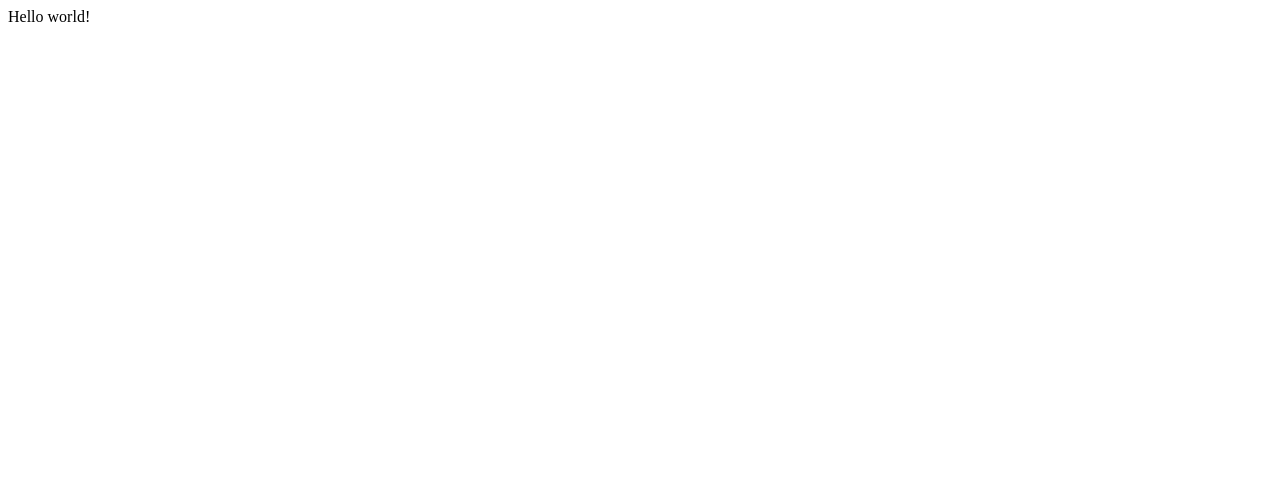
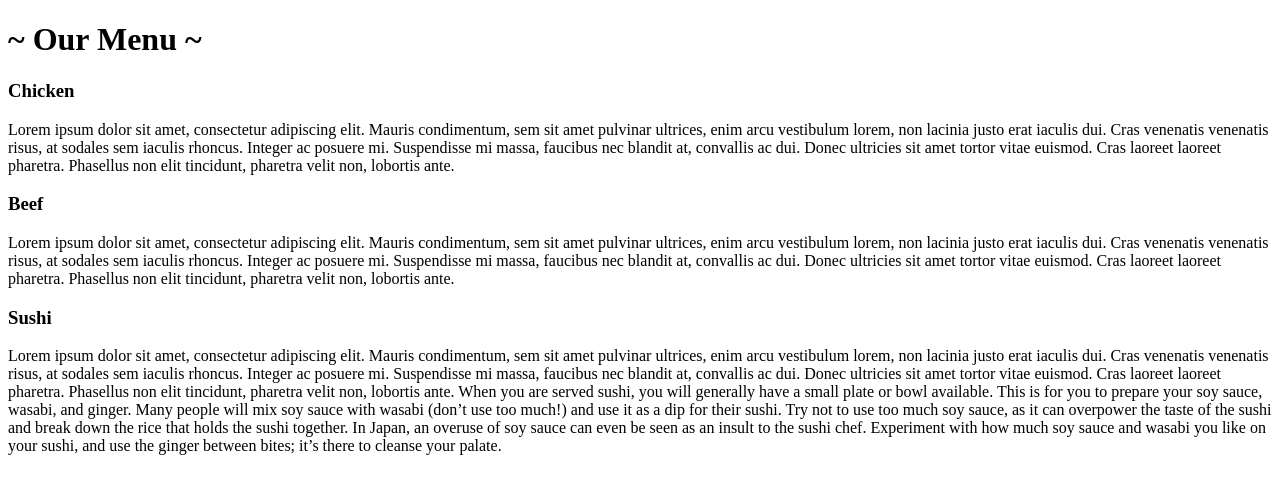
Before and after one commit to DennisLypovetsky/Coursera, a plain HTML site: page module2-solution/index.html in a window 1280 px wide. Drawn offline with Linux system fonts and the light colour scheme.

Commit message:
Aye Aye Cap'n!

```diff
--- a/module2-solution/index.html
+++ b/module2-solution/index.html
@@ -1 +1,37 @@
-Hello world!
+<!DOCTYPE html>
+<html>
+<head>
+	<title>module2-solution</title>
+	<link rel="stylesheet" type="text/css" href="/style.css">
+	<meta charset="utf-8">
+	<meta name="viewport" content="width=device-width, initial-scale=1">
+</head>
+<body>
+<h1>~ Our Menu ~</h1>
+
+<div>
+	<div class="desktop tablet mobile">
+		<section>
+			<h3 id="chicken">Chicken</h3>
+			<p>Lorem ipsum dolor sit amet, consectetur adipiscing elit. Mauris condimentum, sem sit amet pulvinar ultrices, enim arcu vestibulum lorem, non lacinia justo erat iaculis dui. Cras venenatis venenatis risus, at sodales sem iaculis rhoncus. Integer ac posuere mi. Suspendisse mi massa, faucibus nec blandit at, convallis ac dui. Donec ultricies sit amet tortor vitae euismod. Cras laoreet laoreet pharetra. Phasellus non elit tincidunt, pharetra velit non, lobortis ante.</p>
+		</section>
+	</div>
+	<div class="desktop tablet mobile">
+		<section>
+			<h3 id="beef">Beef</h3>
+			<p>Lorem ipsum dolor sit amet, consectetur adipiscing elit. Mauris condimentum, sem sit amet pulvinar ultrices, enim arcu vestibulum lorem, non lacinia justo erat iaculis dui. Cras venenatis venenatis risus, at sodales sem iaculis rhoncus. Integer ac posuere mi. Suspendisse mi massa, faucibus nec blandit at, convallis ac dui. Donec ultricies sit amet tortor vitae euismod. Cras laoreet laoreet pharetra. Phasellus non elit tincidunt, pharetra velit non, lobortis ante.</p>
+		</section>
+	</div>
+	<div class="desktop tablet tabletwide mobile">
+		<section>
+			<h3 id="sushi">Sushi</h3>
+			<p>Lorem ipsum dolor sit amet, consectetur adipiscing elit. Mauris condimentum, sem sit amet pulvinar ultrices, enim arcu vestibulum lorem, non lacinia justo erat iaculis dui. Cras venenatis venenatis risus, at sodales sem iaculis rhoncus. Integer ac posuere mi. Suspendisse mi massa, faucibus nec blandit at, convallis ac dui. Donec ultricies sit amet tortor vitae euismod. Cras laoreet laoreet pharetra. Phasellus non elit tincidunt, pharetra velit non, lobortis ante.
+			<span id="tabletwide">When you are served sushi, you will generally have a small plate or bowl available. This is for you to prepare your soy sauce, wasabi, and ginger. Many people will mix soy sauce with wasabi (don’t use too much!) and use it as a dip for their sushi. Try not to use too much soy sauce, as it can overpower the taste of the sushi and break down the rice that holds the sushi together. In Japan, an overuse of soy sauce can even be seen as an insult to the sushi chef. Experiment with how much soy sauce and wasabi you like on your sushi, and use the ginger between bites; it’s there to cleanse your palate.
+			</span></p>
+		</section>
+	</div>
+</div>
+
+
+</body>
+</html>
```
